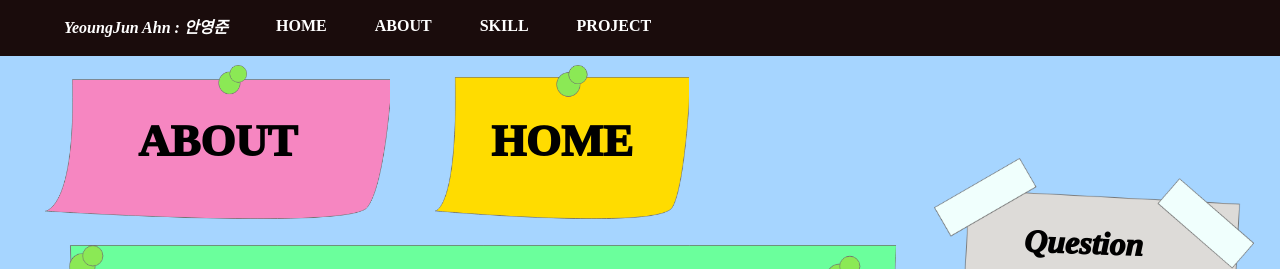
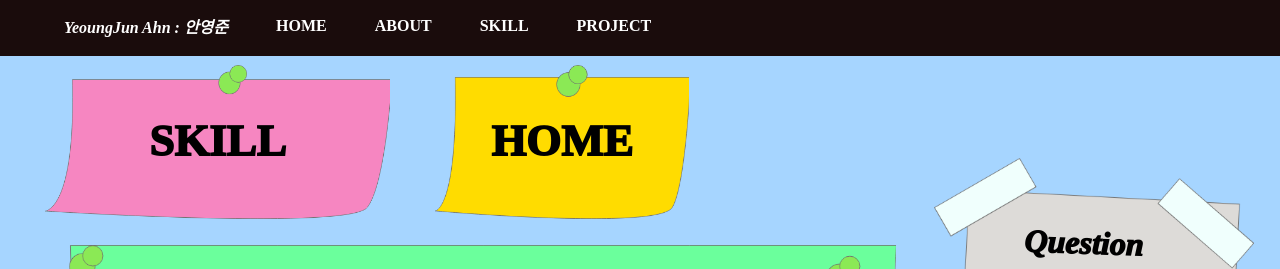
Before and after one commit to portfolio-postit/Portfolio_Front, a React (Create React App) app: page /about in a window 1280 px wide. Shown: the top 269 px of the page. Built offline with nearby package versions, Linux system fonts and the light colour scheme.

Commit message:
Add components - topwrapper - about - base

```diff
--- a/src/components/about/TopWrapper/TopWrapper.js
+++ b/src/components/about/TopWrapper/TopWrapper.js
@@ -3,7 +3,7 @@ const TopWrapper = () => {
   return (
     <S.TopWrapper>
       <S.ProjectLogo>
-        <p>ABOUT</p>
+        <p>SKILL</p>
       </S.ProjectLogo>
       <S.HomeLogo>
         <p>HOME</p>
```
